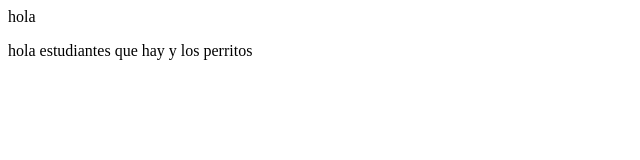
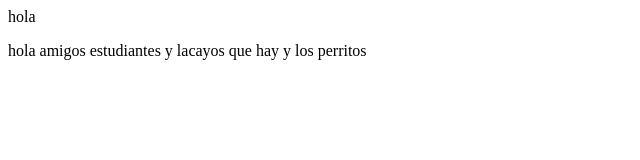
Before and after one commit to luisrabello/exampleprojects, a plain HTML site: page index.html in a window 1280 px wide. Shown: the whole page, without its empty margins (0-640 px from the left). Drawn offline with Linux system fonts and the light colour scheme.

Commit message:
cambio agregado prueba

```diff
--- a/index.html
+++ b/index.html
@@ -12,7 +12,7 @@ hola
 </head>
 <body>
     <p>
-        hola estudiantes que hay
+        hola amigos estudiantes y lacayos que hay
         y los perritos
     </p>
 
```
